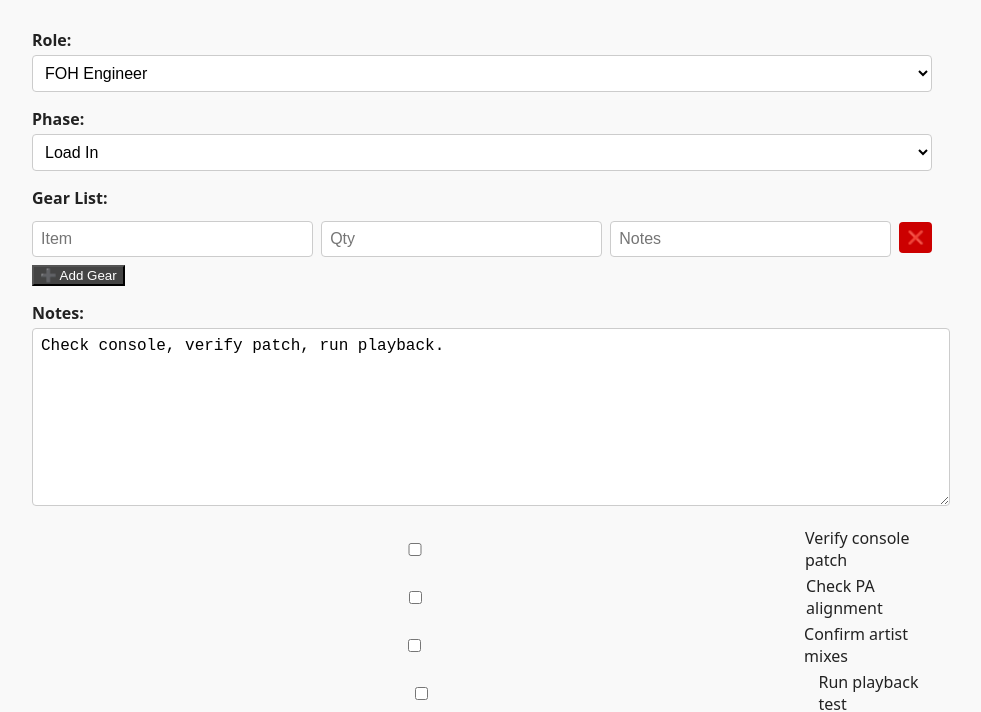
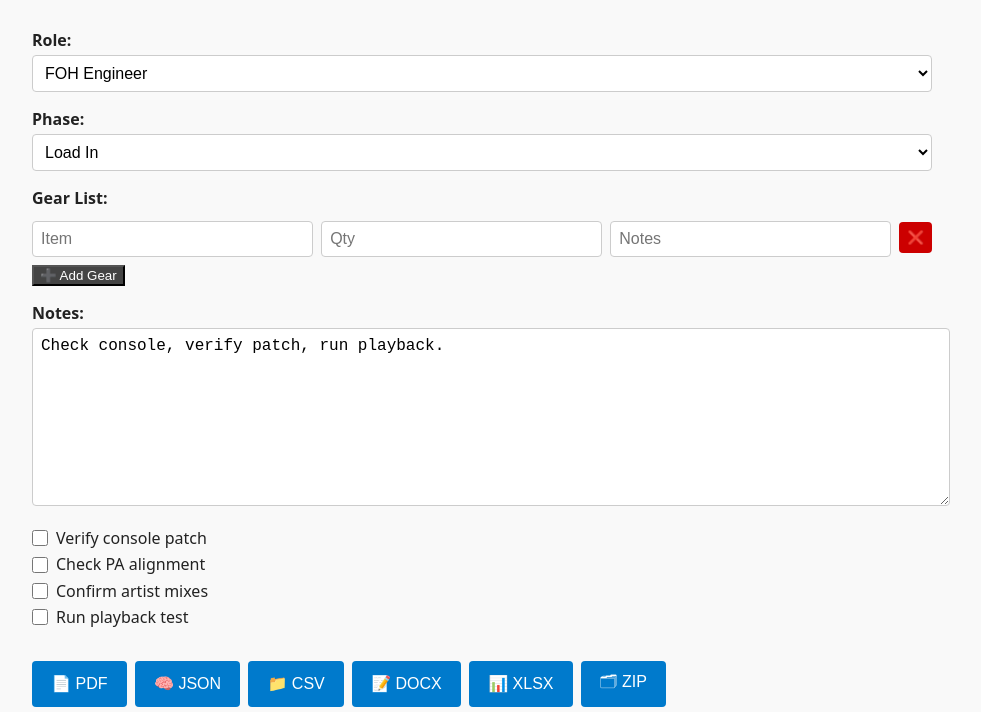
Before and after one commit to ChorusPrint/chorusprint, a plain HTML site: page index.html in a window 1280 px wide. Shown: the part 127-839 px from the top of the page, without its empty margins (158-1139 px from the left). Drawn offline with nearby package versions, Linux system fonts and the light colour scheme.

Commit message:
Update index.html

```diff
--- a/index.html
+++ b/index.html
@@ -86,7 +86,15 @@
   gap: 0.5rem;
   margin: 0.25rem 0;
   font-weight: normal;
+  line-height: 1.4;
 }
+.checklist input[type="checkbox"] {
+  width: 1rem;
+  height: 1rem;
+  margin: 0;
+  vertical-align: middle;
+}
+
     .export-buttons {
       margin-top: 2rem;
       display: flex;
```
Lines whose indentation alone changed are shown as unchanged.
